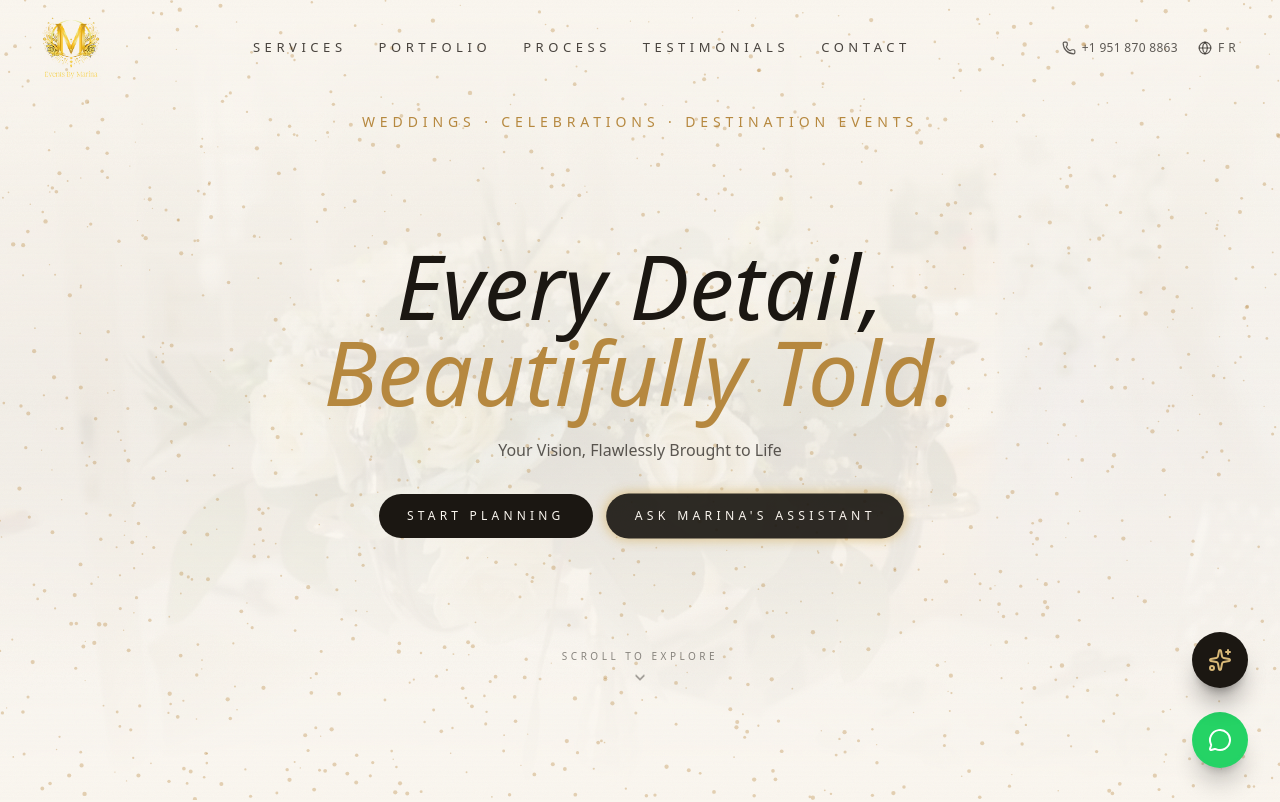
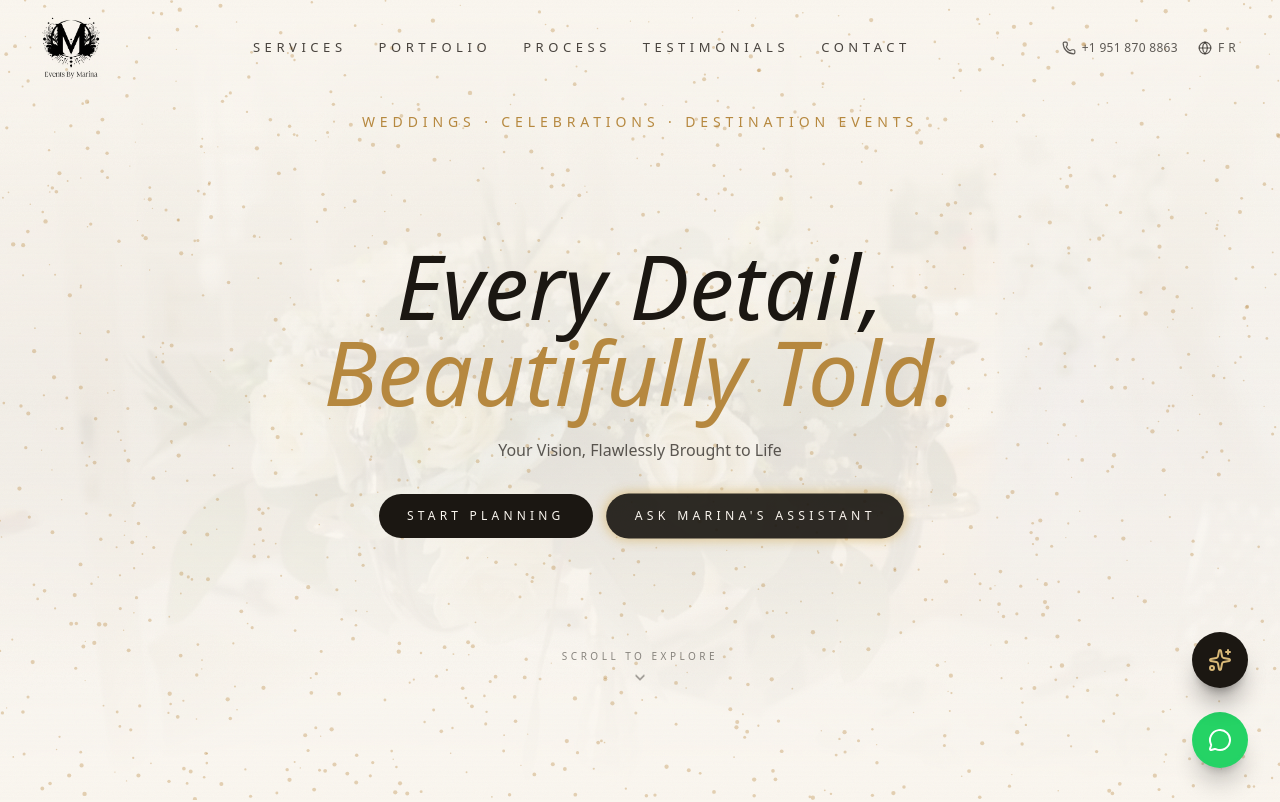
Before and after one commit to stevoamil/event-masterpiece-plus, a Next.js app: page / in a window 1280 px wide. Shown: the top 802 px of the page. Built offline with nearby package versions, Linux system fonts and the light colour scheme.

Commit message:
Use black logo on nav, footer, and admin sidebar
Generated a black silhouette from the gold logo's alpha mask.
Preloader and admin login keep the gold version since both sit on
dark backgrounds where black would be invisible.

```diff
--- a/src/components/admin/admin-shell.tsx
+++ b/src/components/admin/admin-shell.tsx
@@ -55,7 +55,7 @@ export default function AdminShell({
     <div className="flex h-full flex-col">
       <div className="flex flex-col items-start gap-1 px-5 py-6">
         <Image
-          src="/images/logo-events-by-marina.avif"
+          src="/images/logo-events-by-marina-black.png"
           alt="Events By Marina"
           width={197}
           height={203}
--- a/src/components/footer.tsx
+++ b/src/components/footer.tsx
@@ -48,7 +48,7 @@ export default function Footer() {
           <div>
             <div className="inline-flex flex-col items-center">
               <Image
-                src="/images/logo-events-by-marina.avif"
+                src="/images/logo-events-by-marina-black.png"
                 alt="Events By Marina"
                 width={197}
                 height={203}
--- a/src/components/nav/site-nav.tsx
+++ b/src/components/nav/site-nav.tsx
@@ -61,7 +61,7 @@ export default function SiteNav() {
           }}
         >
           <Image
-            src="/images/logo-events-by-marina.avif"
+            src="/images/logo-events-by-marina-black.png"
             alt="Events By Marina"
             width={197}
             height={203}
@@ -118,7 +118,7 @@ export default function SiteNav() {
             <div className="flex items-center justify-between">
               <div className="flex items-center gap-2.5">
                 <Image
-                  src="/images/logo-events-by-marina.avif"
+                  src="/images/logo-events-by-marina-black.png"
                   alt="Events By Marina"
                   width={197}
                   height={203}
```
Also changed, not shown: public/images/logo-events-by-marina-black.png (added).
